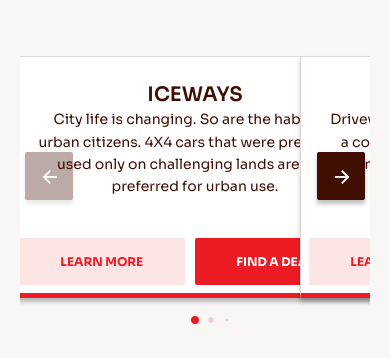
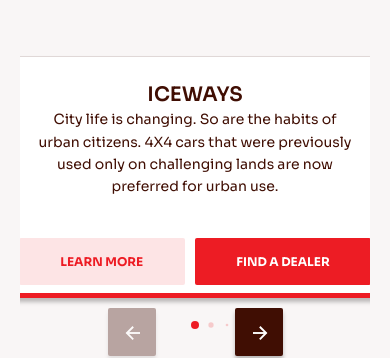
Before and after one commit to emre15900/noyirmibir-case, a React (Create React App) app: page / in a window 390 px wide. Shown: the part 492-850 px from the top of the page. Built offline with nearby package versions, Linux system fonts and the light colour scheme.

Commit message:
responsive works

```diff
--- a/src/component/Swiper/SwiperModule.jsx
+++ b/src/component/Swiper/SwiperModule.jsx
@@ -24,6 +24,10 @@ function SwiperModule() {
         }}
         breakpoints={{
             320: {
+              slidesPerView: 1,
+              spaceBetween: 150,
+            },
+            552: {
               slidesPerView: 1,
               spaceBetween: 70,
             },
--- a/src/component/Swiper/swiper.css
+++ b/src/component/Swiper/swiper.css
@@ -131,3 +131,41 @@ body {
   margin-top: 72px;
   margin-bottom: -15px;
 }
+
+@media only screen and (max-width: 1420px) {
+}
+
+@media only screen and (max-width: 1292px) {
+}
+
+@media only screen and (max-width: 1023px) {
+  .swiper-pagination{
+    top: 285px;
+  }
+}
+
+@media only screen and (max-width: 992px) {
+}
+
+@media only screen and (max-width: 761px) {
+  .swiper-pagination{
+    top: 310px;
+  }
+}
+
+@media only screen and (max-width: 599px) {
+  .swiper-pagination{
+    top: 330px;
+  }
+}
+
+@media only screen and (max-width: 568px) {
+  .swiper-button-next{
+    top: 92% !important;
+    right: 25% !important;
+  }
+  .swiper-button-prev{
+    top: 92% !important;
+    left: 25% !important;
+  }
+}
--- a/src/component/Videos/styles.module.css
+++ b/src/component/Videos/styles.module.css
@@ -58,14 +58,13 @@
     padding: 40px 20px;
   }
 
-.video_head {
+  .video_head {
     display: flex;
     flex-direction: column;
   }
   .video_head button {
     margin-top: 25px;
   }
-
 }
 
 @media only screen and (max-width: 628px) {
```
